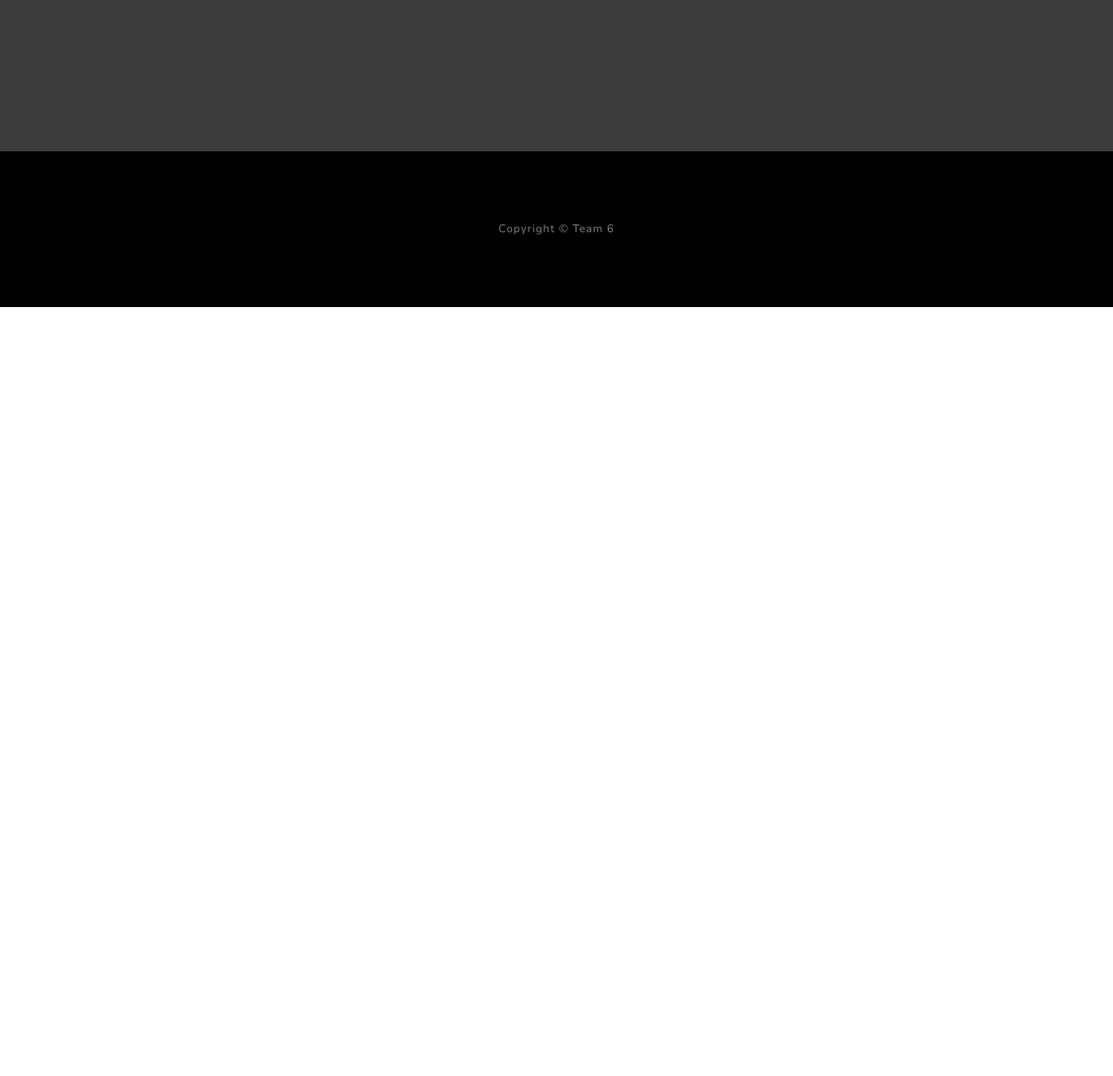
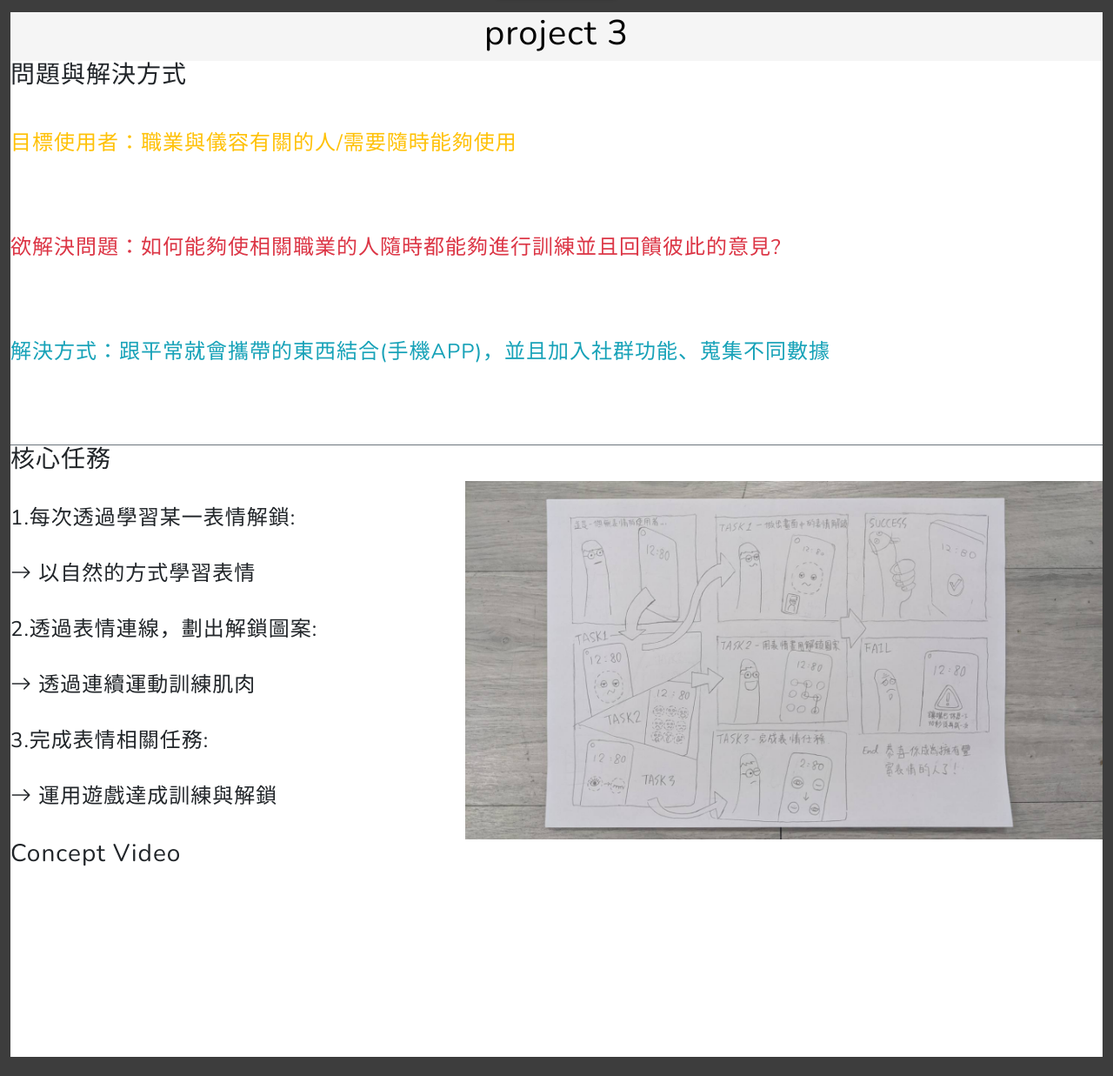
Before and after one commit to nickandsam20/HCI-web, a website: page dist/index.html in a window 1280 px wide. Shown: the part 4563-5800 px from the top of the page at 87% size. Before the commit the page ends 4916 px from the top, so only its background shows below. Drawn offline with nearby package versions, Linux system fonts and the light colour scheme.

Commit message:
adding project3 part(except conecpt video)

```diff
--- a/dist/index.html
+++ b/dist/index.html
@@ -14,6 +14,7 @@
         <link href="https://fonts.googleapis.com/css?family=Nunito:200,200i,300,300i,400,400i,600,600i,700,700i,800,800i,900,900i" rel="stylesheet" />
         <!-- Core theme CSS (includes Bootstrap)-->
         <link href="css/styles.css" rel="stylesheet" />
+		<link rel="stylesheet" href="https://cdn.jsdelivr.net/npm/bootstrap-icons@1.3.0/font/bootstrap-icons.css">
     </head>
     <body id="page-top">
         <!-- Navigation-->
@@ -370,6 +371,67 @@
 					</div>
 
 				</div>
+
+				 <!-- Project Three Row -->
+                <div class="row justify-content-center no-gutters  p-0 mgbottom3 " id="project3">
+                    <!-- 項目的container-->
+					<div class="container project_container-width bg-white p-0">
+						<div class="row no-gutters project-bg2 justify-content-center">
+							<h1 class="project_text text-right">project 3</h1>
+						</div>
+
+						<div class="row justify-content-center no-gutters" style="min-height:250px;" >
+							<div class="col" id="solution_parent">
+								<div class="row no-gutters">
+									<h3>問題與解決方式</h3>
+								</div>
+								<div class="row no-gutters border-bottom border-secondary" style="min-height:400px;" >
+									<div class="col-12 col-vertical-center align-items-start" style="flex-direction: column;justify-content:space-evenly">
+										<h4 class="text-warning">目標使用者：職業與儀容有關的人/需要隨時能夠使用</h4>
+										<h4 class="text-warning"></h4>
+										<h4 class="text-danger">欲解決問題：如何能夠使相關職業的人隨時都能夠進行訓練並且回饋彼此的意見?</h4>
+										<h4 class="text-danger"></h4>
+										<h4 class="text-info">解決方式：跟平常就會攜帶的東西結合(手機APP)，並且加入社群功能、蒐集不同數據</h4>
+										<h4 class="text-info"></h4>
+									</div>
+									<!-- <div class="col-7"> -->
+										<!-- <div class="row no-gutters" style="text-center"> -->
+											<!-- <h4>偏向日常功能的設計，將解鎖功能製作成需擺出隨機表情的辨識系統，藉此將表情訓練融入日常且為短時間、頻繁的訓練。</h3> -->
+										<!-- </div> -->
+										<!-- <div class="row no-gutters" style="overflow: hidden;"> -->
+											<!-- <img class="img-fluid h-auto " src="assets/img/best_solution3.png"/> -->
+										<!-- </div> -->
+									<!-- </div> -->
+								</div>
+								<div class="row no-gutters">
+									<h3>核心任務</h3>
+								</div>
+								<div class="row no-gutters" style="min-height:400px;" >
+									<div class="col-5 col-vertical-center align-items-start" style="flex-direction: column;justify-content:space-evenly">
+										<h4>1.每次透過學習某一表情解鎖:</h4>
+										<h4><i class="bi bi-arrow-right"></i>   以自然的方式學習表情</h4>
+										<h4>2.透過表情連線，劃出解鎖圖案:</h4>
+										<h4><i class="bi bi-arrow-right"></i>   透過連續運動訓練肌肉</h4>
+										<h4>3.完成表情相關任務:</h4>
+										<h4><i class="bi bi-arrow-right"></i>   運用遊戲達成訓練與解鎖</h4>
+									</div>
+									<div class="col-7">
+										<div class="row no-gutters" style="overflow: hidden;">
+											<img class="img-fluid" src="assets/img/project3_1.png"/>
+										</div>
+									</div>
+								</div>
+							</div>
+						</div>
+						<div class="row justify-content-center no-gutters" style="min-height:250px;" >
+							<div class="col" id="solution_parent">
+								<div class="row no-gutters">
+									<h3>Concept Video</h3>
+								</div>
+							</div>
+						</div>
+					</div>
+				</div>
             </div>
         </section>
 
```
Also changed, not shown: dist/assets/img/project3_1.png (added), 1 other file.
